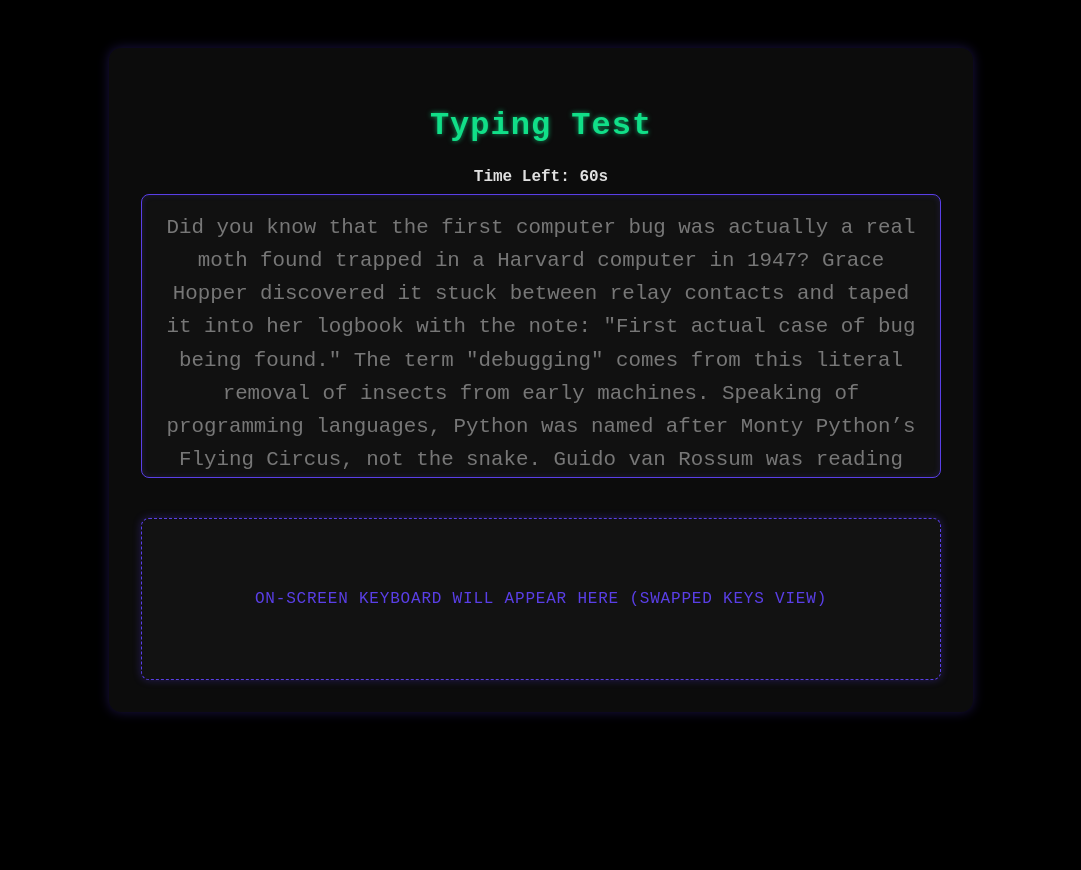
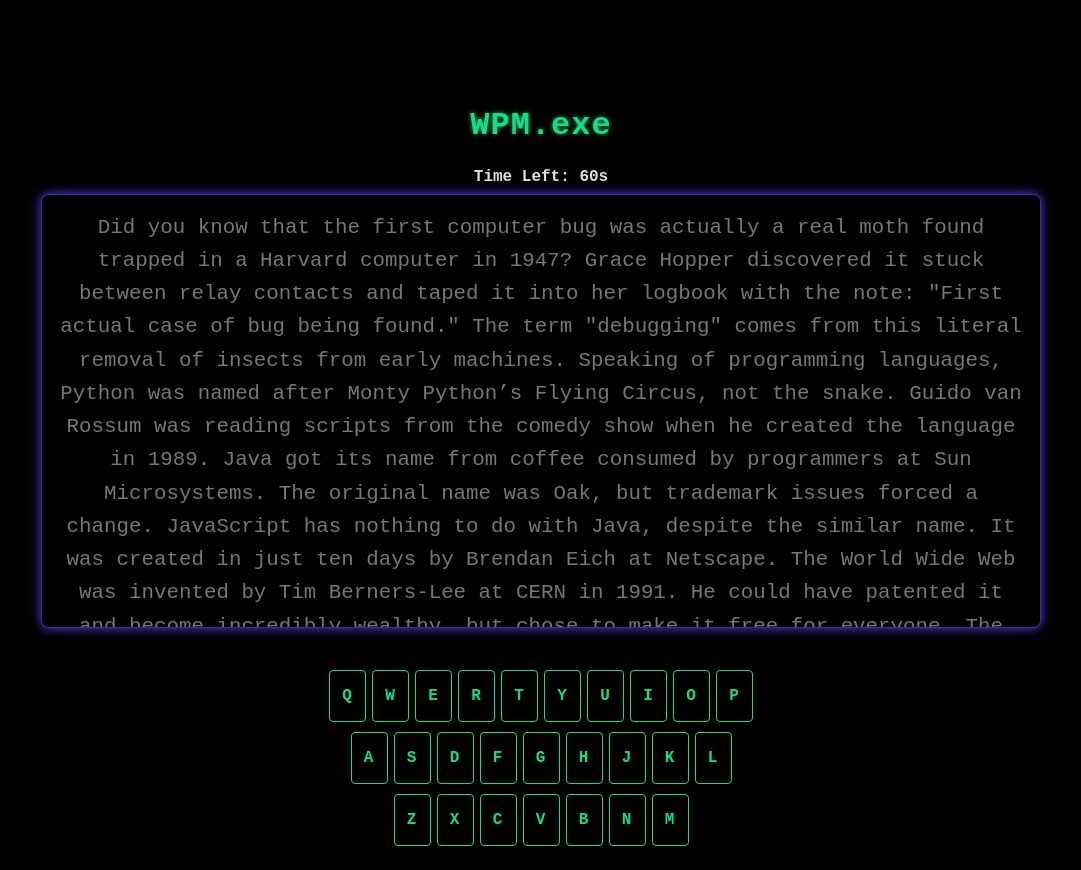
Before and after one commit to namlobo/Glitchverse, a React (Create React App) app in the folder frontend/: page /typing in a window 1280 px wide. Shown: the whole page, without its empty margins (99-1180 px from the left). Before the commit the page ends 848 px from the top, so only its background shows below. Built offline with nearby package versions, Linux system fonts and the light colour scheme.

Commit message:
Add virtual keyboard

```diff
--- a/frontend/src/components/Game/TypingSwap.css
+++ b/frontend/src/components/Game/TypingSwap.css
@@ -1,13 +1,12 @@
 /* Root Styling */
 .typing-test-container {
-  max-width: 800px;
+  max-width: 1000px;
   margin: 3rem auto;
   padding: 2rem;
-  background-color: #0c0c0c;
+  background-color: #000000;
   color: #e0e0e0;
   border-radius: 12px;
   font-family: 'Courier New', monospace;
-  box-shadow: 0 0 12px rgba(90, 63, 231, 0.3);
   position: relative;
 }
 
@@ -25,11 +24,11 @@
 .text-disp {
   font-size: 1.3rem;
   line-height: 1.8rem;
-  background-color: #111;
+  background-color: #000000;
   padding: 1.5rem;
   border-radius: 8px;
   box-shadow: inset 0 0 6px rgba(90, 63, 231, 0.2);
-  min-height: 200px;
+  min-height: 400px;
   margin-bottom: 2rem;
   white-space: pre-wrap;
   word-wrap: break-word;
@@ -37,14 +36,26 @@
 
 .scrollable-text {
   max-height: 250px;
-  overflow-y: auto;
+  overflow-y: scroll;
   padding: 1rem;
-  border: 1px solid #5a3fe7;
-  background-color: #111;
+  border: 1px solid rgba(90, 63, 231, 0.7);
+  background-color: #000000;
   border-radius: 8px;
   line-height: 1.6;
   font-family: monospace;
+
+  /* Glowing effect */
+  box-shadow: 0 0 8px rgba(90, 63, 231, 0.8), 0 0 16px rgba(90, 63, 231, 0.4);
+
+  /* Hide scrollbar */
+  scrollbar-width: none;         /* Firefox */
+  -ms-overflow-style: none;      /* IE and Edge */
 }
+
+.scrollable-text::-webkit-scrollbar {
+  display: none; /* Chrome, Safari */
+}
+
 
 .timer {
   font-size: 1rem;
@@ -73,18 +84,17 @@
   pointer-events: none;
 }
 
-/* Reserved Space for On-Screen Keyboard */
 .keyboard-placeholder {
   margin-top: 2.5rem;
   height: 160px;
-  background-color: #121212;
-  border: 1px dashed #5a3fe7;
+  background-color: #000000;
+
   border-radius: 8px;
-  box-shadow: 0 0 8px #5a3fe755;
+
   display: flex;
   align-items: center;
   justify-content: center;
-  color: #5a3fe7;
+
   font-size: 1rem;
   letter-spacing: 0.05rem;
   text-transform: uppercase;
@@ -107,3 +117,30 @@
   font-size: 1.2rem;
   color:#5a3fe7;
 }
+
+.keyboard-placeholder {
+  margin-top: 50px;
+  display: flex;
+  flex-direction: column;
+  gap: 10px;
+  align-items: center;
+}
+
+.keyboard-row {
+  display: flex;
+  gap: 6px;
+  color: #11df88;
+}
+
+.keyboard-row span {
+  width: 35px;
+  height: 50px;
+  display: flex;
+  align-items: center;
+  justify-content: center;
+  border: 1px solid #11df88;
+  border-radius: 4px;
+  background-color: #000000;
+  font-weight: bold;
+  font-size: 16px;
+}
--- a/frontend/src/components/Game/TypingSwap.jsx
+++ b/frontend/src/components/Game/TypingSwap.jsx
@@ -89,18 +89,32 @@
 
     return(
         <div className="typing-test-container" onClick={() => inputRef.current.focus()}>
-            <h2 className="test-title">Typing Test</h2>
+            <h2 className="test-title">WPM.exe</h2>
             <div className="timer">Time Left: {timeLeft}s</div>
             <div className="text-disp scrollable-text">{renderText()}</div>
 
             <input type="text" value={typedText} onChange={handleChange} ref={inputRef} className="hidden-input" autoComplete="off" />
-            <div className="keyboard-placeholder">On-screen keyboard will appear here (Swapped Keys View)</div>
+<div className="keyboard-placeholder">
+  <div className="keyboard-row row1">
+    <span>Q</span><span>W</span><span>E</span><span>R</span><span>T</span><span>Y</span><span>U</span><span>I</span><span>O</span><span>P</span>
+  </div>
+  <div className="keyboard-row row2">
+    <span>A</span><span>S</span><span>D</span><span>F</span><span>G</span><span>H</span><span>J</span><span>K</span><span>L</span>
+  </div>
+  <div className="keyboard-row row3">
+    <span>Z</span><span>X</span><span>C</span><span>V</span><span>B</span><span>N</span><span>M</span>
+  </div>
+</div>
+
+
+
+
 
 
             {showPopup && (
         <div className="popup">
           <div className="popup-content">
-            🎉 Great job!<br />
+            Great job!<br />
             Your WPM: <strong>{wpm}</strong>
             <br />
             <button onClick={() => window.location.reload()}>Retry</button>
```
